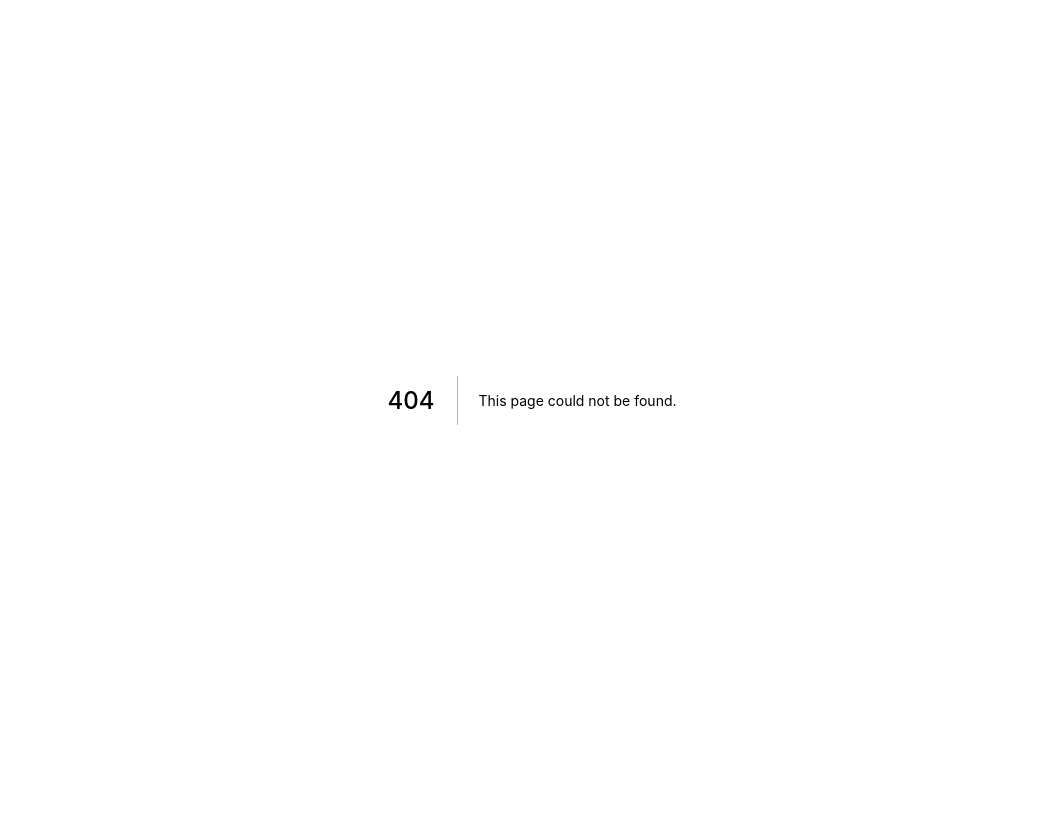
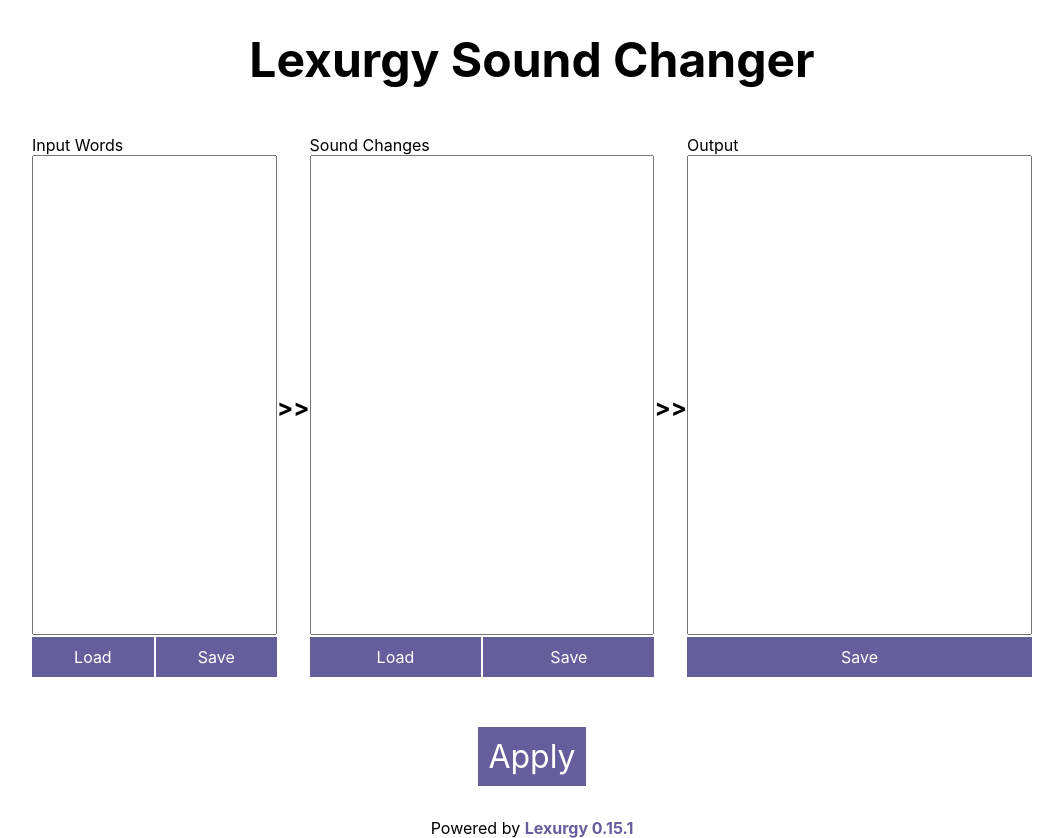
Before and after one commit to def-gthill/lexurgy-web, a Next.js app: page /sc in a window 1280 px wide. Before the commit this address had no page. Shown: the whole page, without its empty margins (108-1171 px from the left). Before the commit the page ends 800 px from the top, so only its background shows below. Built offline with nearby package versions, Linux system fonts and the light colour scheme.

Commit message:
Revert "Site under construction"
This reverts commit e0c5612036ebe00b505f26bf1d19bb0050077d65.

```diff
--- /dev/null
+++ b/pages/sc.js
@@ -0,0 +1,95 @@
+import React from "react";
+import Head from 'next/head'
+import styles from '../styles/SC.module.css'
+import Editor from "../components/editor"
+import Arrow from "../components/arrow"
+import kotlin from "kotlin";
+import lexurgy from "../lib/lexurgy";
+
+const version = "0.15.1"
+const releaseUrl = "https://github.com/def-gthill/lexurgy/releases/tag/v" + version
+
+export default class SC extends React.Component {
+  constructor(props) {
+    super(props);
+    this.state = {
+      input: "",
+      changes: "",
+      output: "",
+      error: false,
+    }
+    this.updateEditorWith = this.updateEditorWith.bind(this)
+    this.runLexurgy = this.runLexurgy.bind(this)
+  }
+
+  render() {
+    return (
+      <div className={styles.container}>
+        <Head>
+          <title>Lexurgy SC</title>
+          <meta name="description" content="A high-powered sound change applier"/>
+          <link rel="icon" href="/favicon.ico"/>
+        </Head>
+
+        <main className={styles.main}>
+          <h1 className={styles.title}>
+            Lexurgy Sound&nbsp;Changer
+          </h1>
+
+          <div className={styles.grid}>
+            <Editor
+              id="input"
+              label="Input Words"
+              value={this.state.input}
+              updateValue={this.updateEditorWith}
+              expectedFileType=".wli"
+              styles={`${styles.stackedEditor} ${styles.inputContainer}`}
+            />
+            <Arrow/>
+            <Editor
+              id="changes"
+              label="Sound Changes"
+              value={this.state.changes}
+              updateValue={this.updateEditorWith}
+              expectedFileType=".lsc"
+              styles={`${styles.stackedEditor} ${styles.changesContainer}`}
+            />
+            <Arrow/>
+            <Editor
+              id="output"
+              label="Output"
+              value={this.state.output}
+              updateValue={this.updateEditorWith}
+              editable={false}
+              wrap={this.state.error}
+              styles={`${styles.stackedEditor} ${styles.outputContainer}`}
+            />
+          </div>
+
+          <button className="button big-button" onClick={this.runLexurgy}>Apply</button>
+        </main>
+
+        <footer className={styles.footer}>
+          Powered by <a href={releaseUrl}>Lexurgy {version}</a>
+        </footer>
+      </div>
+    )
+  }
+
+  updateEditorWith(id, newValue) {
+    this.setState({[id]: newValue})
+  }
+
+  runLexurgy() {
+    // noinspection JSUnresolvedVariable
+    const sc = lexurgy.com.meamoria.lexurgy.sc
+    const input = new kotlin.kotlin.collections.ArrayList(this.state.input.split("\n"))
+    try {
+      const soundChanger = sc.SoundChanger.Companion.fromLsc_61zpoe$(this.state.changes)
+      const output = soundChanger.change_i6pp2q$(input).toArray()
+      this.setState({output: output.join("\n"), error: false})
+    } catch (e) {
+      this.setState({output: e.message, error: true})
+    }
+  }
+}
```
Also changed, not shown: pages/index.js (+5 -3 lines).
